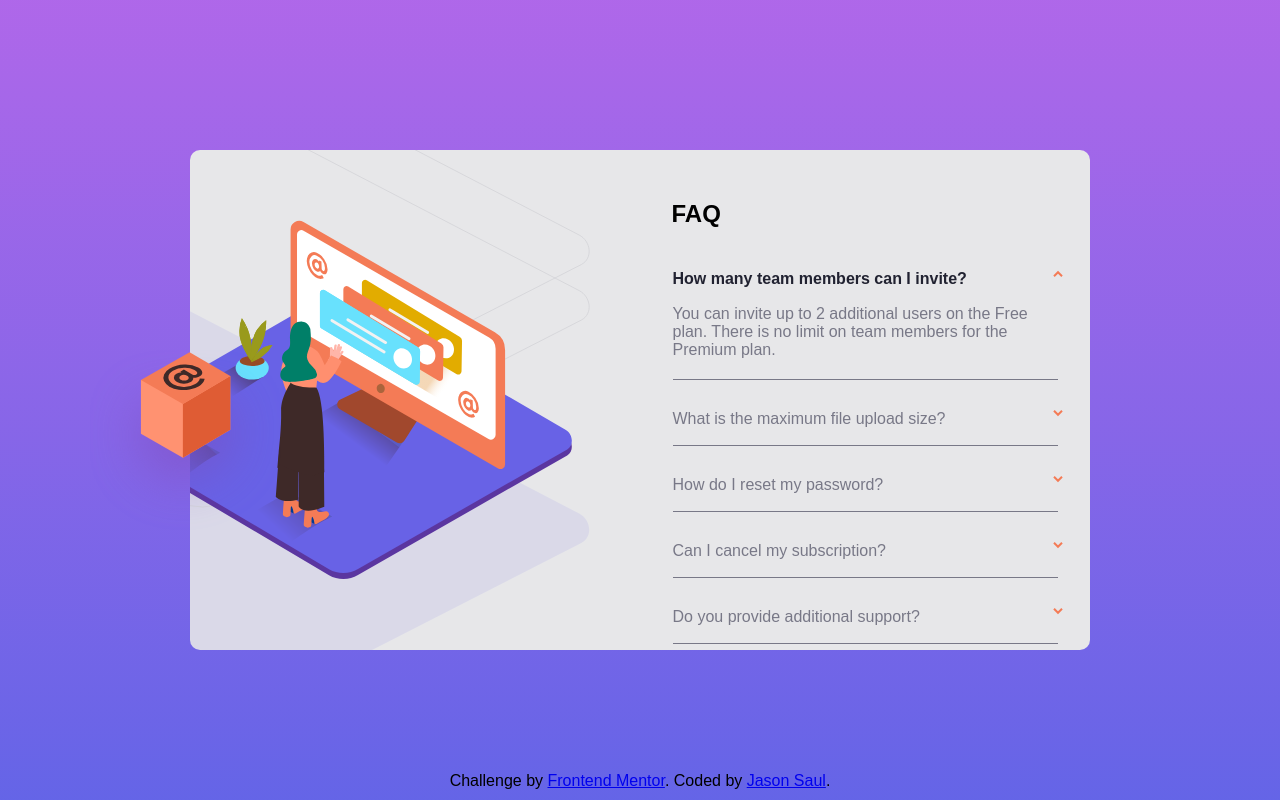
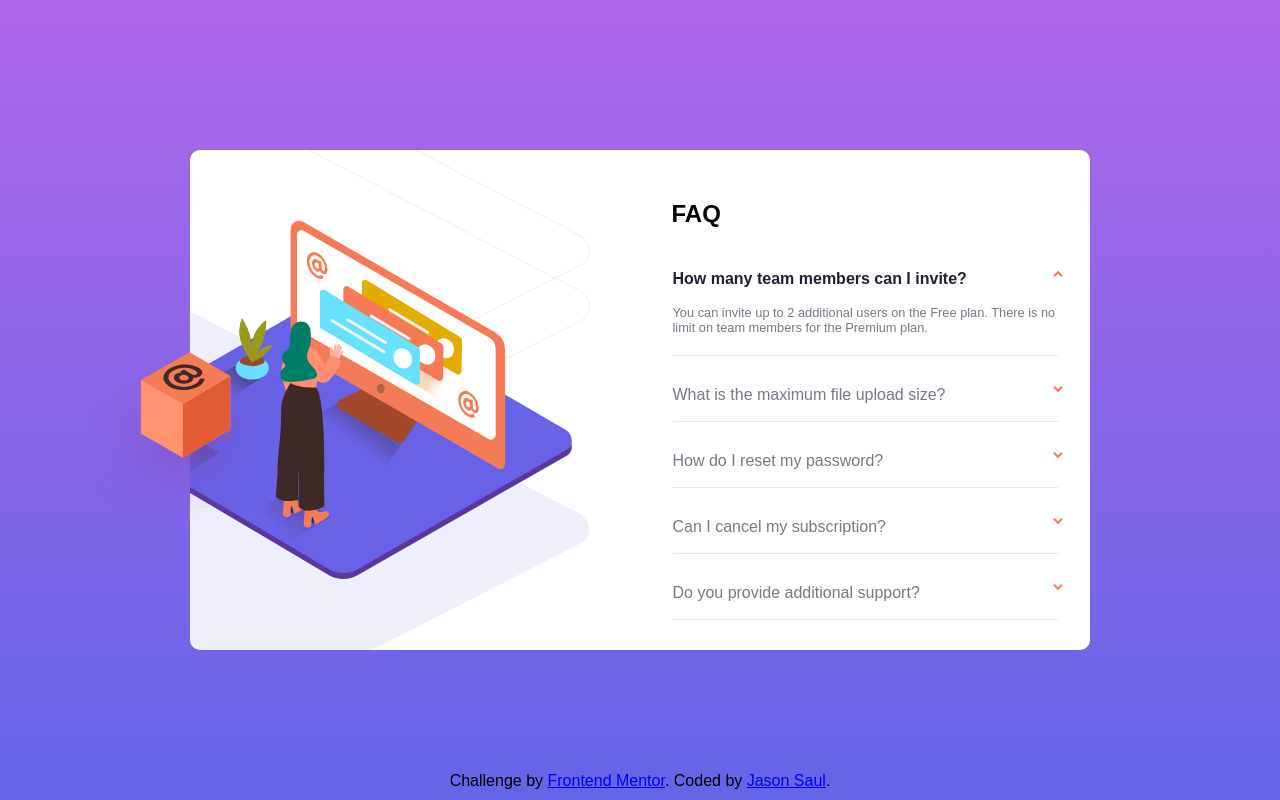
Before and after one commit to Retos-Frontend/faq-accordion-card-main, a plain HTML site: page index.html in a window 1280 px wide. Both pictures are taken after a click on the button "How many team members can I invite?". Drawn offline with Linux system fonts and the light colour scheme.

Commit message:
Se cambio el color de fondo de la tarjeta y el size de la letra

```diff
--- a/index.css
+++ b/index.css
@@ -31,7 +31,7 @@
 
 .container {
     position: absolute;
-    background-color: var(--light-grayish-blue);
+    background-color: #fff;
     width: 900px;
     height: 500px;
     border-radius: 10px;
@@ -92,14 +92,14 @@
 }
 
 .container__questions {
-    border-bottom: 1px var(--dark-grayish-blue) solid;
+    border-bottom: 1px var(--light-grayish-blue) solid;
     margin-top: 30px;
 }
 
 .container__question {
     height: 35px;
     cursor: pointer;
-    color: var(--dark-grayish-blue);
+    color: var(--light-grayish-blue);
 }
 
 .container__question:hover .container__button{
@@ -206,6 +206,8 @@
 .anwser__active {
     color: var(--dark-grayish-blue);
     display: block;
+    font-family: Kumbh, sans-serif;
+    font-size: 0.8em;
     font-weight: 400;
     animation: fadeIn 0.3s forwards;
 }
@@ -222,9 +224,6 @@
 
 .arrow__rotate {
     animation: rotateIn 0.3s forwards;
-}
-.arrow__rotate--exit {
-    animation: rotateOut 0.3s forwards;
 }
 
 @keyframes fadeIn {
@@ -244,11 +243,3 @@
         transform: rotate(180deg);
     }
 }
-@keyframes rotateOut {
-    0% {
-        transform: rotate(180deg);
-    }
-    100% {
-        transform: rotate(0deg);
-    }
-}
```
